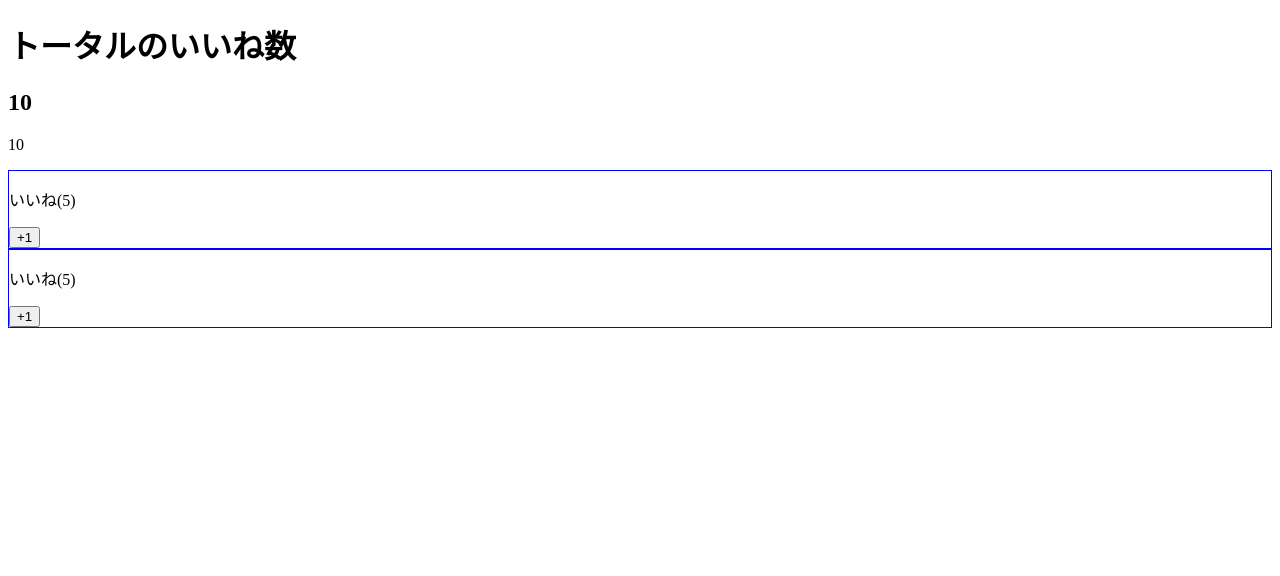
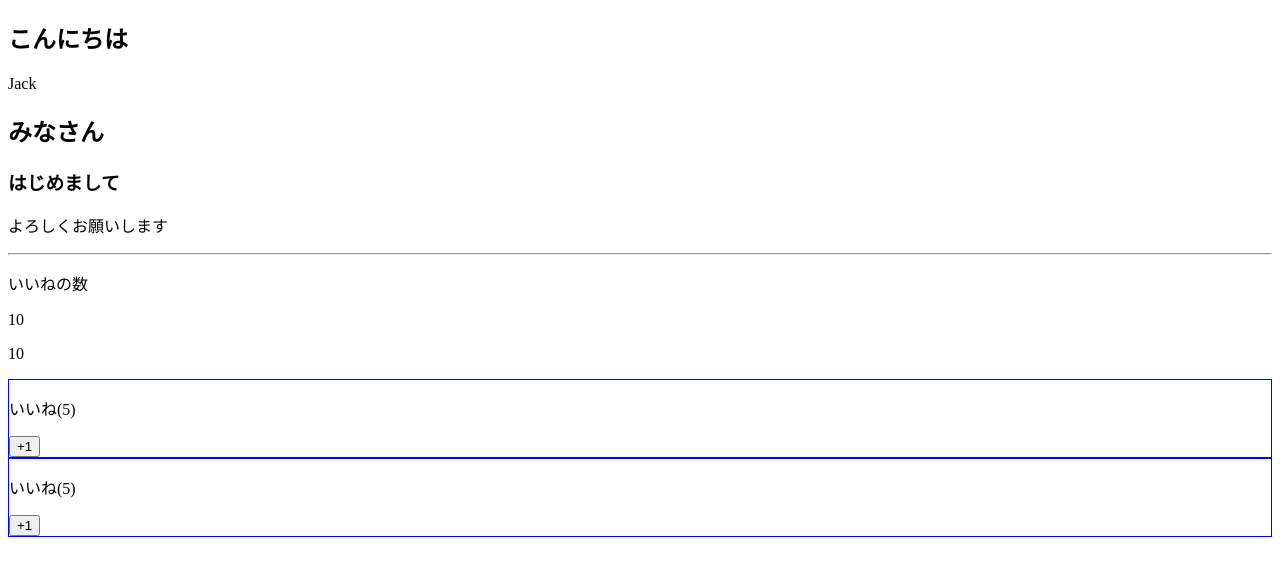
Before and after one commit to funeace/Vue_beginner, a Vue app in the folder udemy-vuejs/: page / in a window 1280 px wide. Shown: the top 576 px of the page. Built offline with nearby package versions, Linux system fonts and the light colour scheme.

Commit message:
[Add]Slot

```diff
--- a/udemy-vuejs/src/App.vue
+++ b/udemy-vuejs/src/App.vue
@@ -1,8 +1,19 @@
 <template>
   <div>
-    <LikeHeader>
-      <h1>トータルのいいね数</h1>
-      <h2>{{ number }}</h2>
+    <LikeHeader header-text="hello">
+      <h2>みなさん</h2>
+      <!-- v-slotは、templateに定義し、処理を中に入れる。第1引数に名前をつけ、子コンポーネント側で呼び出す
+      第２引数 に任意の名前を入れれる。入れることで、子コンポーネントがv-bindでデータを送っていた場合、受け取ることができるようになる-->
+      <template v-slot:title="slotProps">
+        <h2>こんにちは</h2>
+        {{slotProps.hoge.firstName}}
+      </template>
+      <!-- v-slot:は#で置き換えられる -->
+      <template #number>
+        <p>{{ number }}</p>
+      </template>
+      <h3>はじめまして</h3>
+      <p>よろしくお願いします</p>
     </LikeHeader>
     <p>{{ number }}</p>
     <!-- v-on:my-clickはLikeNumberでemitしたevent -->
--- a/udemy-vuejs/src/components/LikeHeader.vue
+++ b/udemy-vuejs/src/components/LikeHeader.vue
@@ -1,11 +1,29 @@
 <template>
+<!-- 受け口をslotにすることで、親要素が送ったhtmlのテンプレートを受信できる
+    1つの処理内でslotは複数おける-->
   <div>
+    <!-- 子から親にデータを渡す場合、スロットに新しい属性を付与し、 -->
+    <slot name="title" v-bind:hoge="user">
+      <!-- slotのコンテンツがないときに発火される処理はフォールバックコンテンツと言われる -->
+      <h2>slotのコンテンツがないときに発火される</h2>
+    </slot>
+    <!-- 何も名前がないスロットはデフォルトスロットとよばれる。templateに囲われてない部分が全て呼ばれる -->
     <slot></slot>
+    <hr>
+    <p>いいねの数</p>
+    <slot name="number"></slot>
   </div>
 </template>
 
 <script>
 export default {
-  props: ["headerText"]
+  data() {
+    return {
+      user: {
+        firstName: "Jack",
+        lastName: "Donald"
+      }
+    }
+  }
 }
 </script>
```
